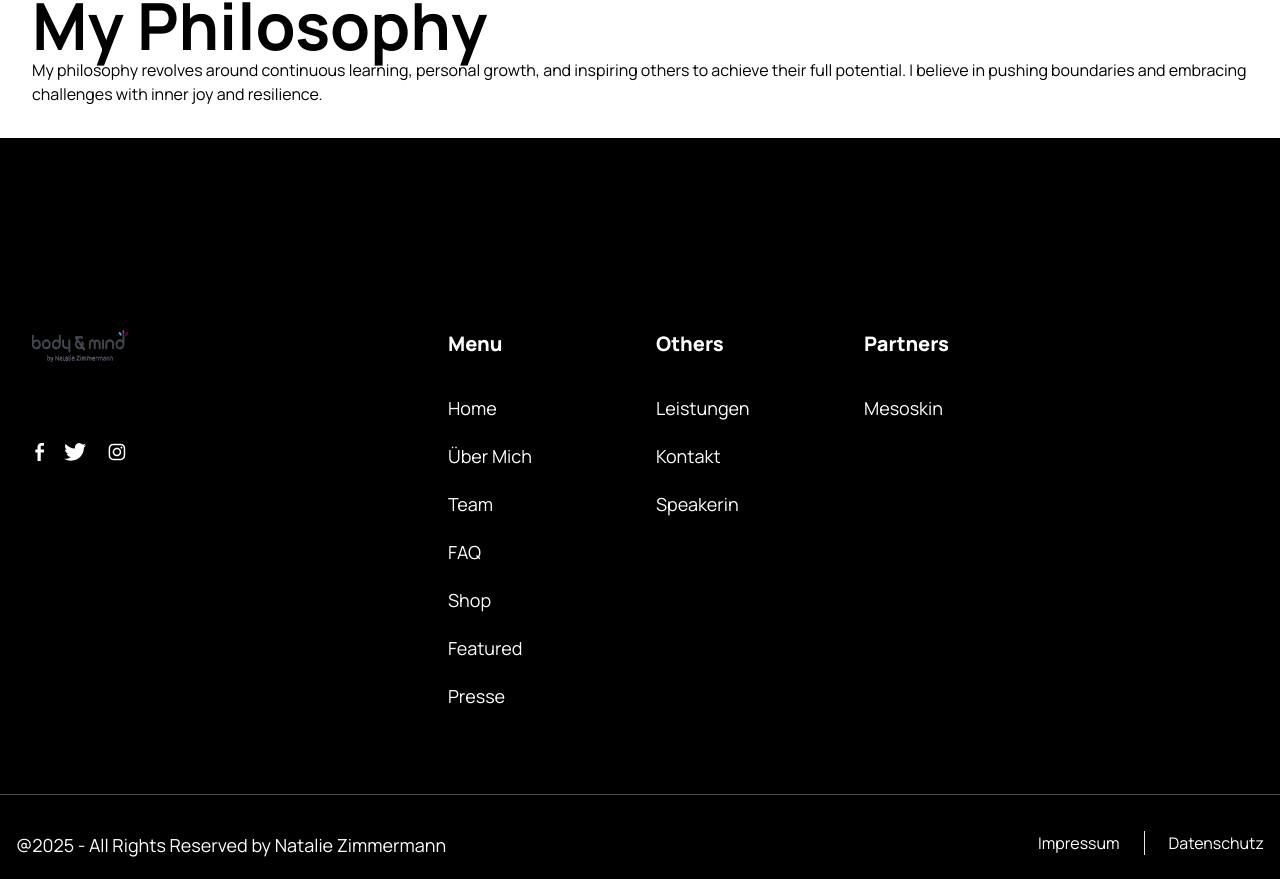
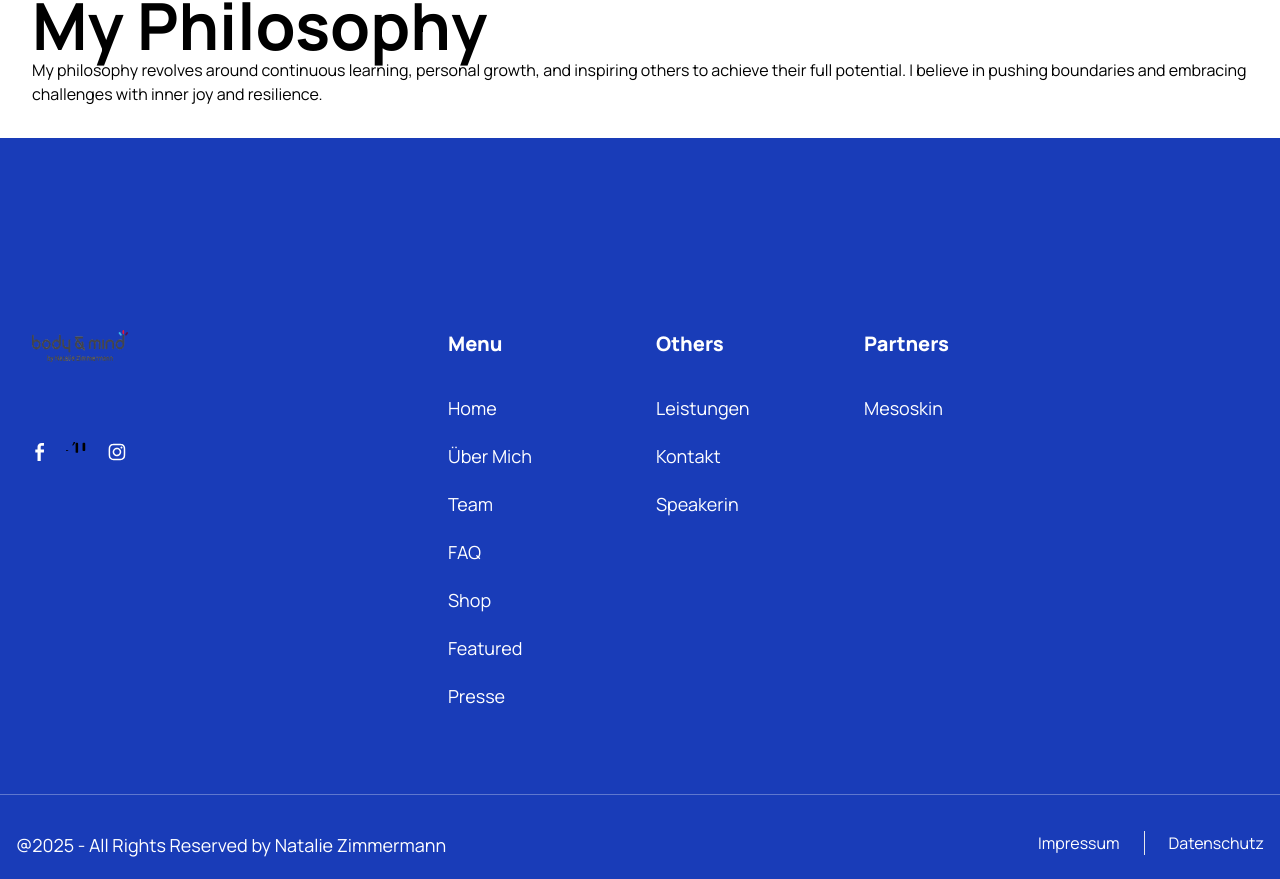
Before and after one commit to Nagacash/bodyandmind2, a Next.js app: page /about-me in a window 1280 px wide. Shown: the part 525-1404 px from the top of the page. Built offline with nearby package versions, Linux system fonts and the light colour scheme.

Commit message:
first commit

```diff
--- a/src/app/components/Home/AboutUs/index.tsx
+++ b/src/app/components/Home/AboutUs/index.tsx
@@ -42,6 +42,17 @@ const Aboutus = () => {
             alt='dots-image'
             className='absolute bottom-1 -left-20 w-auto h-auto'
           />
+          {/* Call to Action for Book */}
+          <motion.div
+            initial={{ opacity: 0, y: -50 }}
+            whileInView={{ opacity: 1, y: 0 }}
+            transition={{ duration: 0.8, delay: 0.1 }}
+            className="text-center bg-red-600 text-white p-4 rounded-lg mb-10 shadow-lg">
+            <p className="text-xl font-bold mb-2">Mein neues Buch ist da!</p>
+            <Link href="/shop" className="text-lg underline hover:no-underline">
+              Jetzt im Shop erhältlich!
+            </Link>
+          </motion.div>
           <motion.p
             initial={{ opacity: 0, y: 20 }}
             whileInView={{ opacity: 1, y: 0 }}
@@ -66,9 +77,9 @@ const Aboutus = () => {
                     whileInView={{ opacity: 1, y: 0 }}
                     transition={{ duration: 0.5, delay: i * 0.2 }}
                     key={i}
-                    className='hover:bg-white bg-black rounded-3xl p-8 shadow-xl group flex flex-col justify-between min-h-[500px]'>
+                    className='hover:bg-blue-600 bg-blue-800 rounded-3xl p-8 shadow-xl group flex flex-col justify-between min-h-[500px]'>
                     <div className="flex-grow">
-                      <h5 className={`group-hover:text-black mb-5 ${bebasNeue.className}`}>
+                      <h5 className={`group-hover:text-white mb-5 ${bebasNeue.className}`}>
                         {item.heading}
                       </h5>
                     <div className="w-full h-64">
@@ -80,7 +91,7 @@ const Aboutus = () => {
                         className='w-full h-full object-cover'
                       />
                     </div>
-                      <p className='text-lg font-normal text-white group-hover:text-black mb-5 mt-8 whitespace-pre-line'>
+                      <p className='text-white group-hover:text-white mb-5 mt-8 whitespace-pre-line'>
                         {item.paragraph}
                       </p>
                     </div>
--- a/src/app/components/Home/Digital/index.tsx
+++ b/src/app/components/Home/Digital/index.tsx
@@ -11,7 +11,7 @@ const Digital = () => {
   return (
     <section className='relative bg-cover bg-center overflow-hidden py-16'>
       <div className='container mx-auto max-w-7xl px-4'>
-                  <div className="rounded-3xl bg-black bg-no-repeat bg-right-top lg:pb-40 pb-20 relative overflow-hidden shadow-lg">          <div className='grid grid-cols-1 lg:grid-cols-1 xl:grid-cols-2'>
+                  <div className="rounded-3xl bg-blue-800 bg-no-repeat bg-right-top lg:pb-40 pb-20 relative overflow-hidden shadow-lg">          <div className='grid grid-cols-1 lg:grid-cols-1 xl:grid-cols-2'>
             {/* COLUMN-1 */}
             <motion.div
               initial={{ opacity: 0, x: -50 }}
--- a/src/app/components/Home/Joinus/index.tsx
+++ b/src/app/components/Home/Joinus/index.tsx
@@ -59,7 +59,7 @@ Personaltraining, Workshops, Seminare - Wir sind offen für eine Zusammenarbeit
             <div className='sm:mr-3'>
               <Link
                 href='#'
-                className='w-full sm:w-auto text-xl text-white font-semibold text-center rounded-xl sm:rounded-full bg-black py-5 px-12 hover:bg-darkmode duration-300'>
+                className='w-full sm:w-auto text-xl text-white font-semibold text-center rounded-xl sm:rounded-full bg-blue-600 py-5 px-12 hover:bg-blue-800 duration-300'>
                 Join!
               </Link>
             </div>
--- a/src/app/components/Layout/Footer/index.tsx
+++ b/src/app/components/Layout/Footer/index.tsx
@@ -26,7 +26,7 @@ const footer = () => {
   }, [])
 
   return (
-    <div className='bg-black' id='first-section'>
+    <div className='bg-blue-800' id='first-section'>
       <div className='container mx-auto max-w-2xl pt-48 pb-16 px-4 sm:px-6 lg:max-w-7xl lg:px-8'>
         <div className='grid grid-cols-1 gap-y-10 gap-x-16 sm:grid-cols-2 lg:grid-cols-12 xl:gap-x-8'>
           {/* COLUMN-1 */}
@@ -36,7 +36,7 @@ const footer = () => {
             </div>
             <div className='flex items-center gap-4'>
               <div className='footer-icons relative w-[15px] h-[20px]'>
-                <Link href='https://facebook.com'>
+                <Link href='https://www.facebook.com/natalie.zimmermann.94'>
                   <Image
                     src={'/images/footer/vec.svg'}
                     alt='facebook'
@@ -46,17 +46,17 @@ const footer = () => {
                 </Link>
               </div>
               <div className='footer-icons relative w-[25px] h-[20px]'>
-                <Link href='https://twitter.com'>
+                <Link href='https://tiktok.com'>
                   <Image
-                    src={'/images/footer/twitter.svg'}
-                    alt='twitter'
+                    src={'/images/footer/tiktok.svg'}
+                    alt='tiktok'
                     fill
                     className="object-contain"
                   />
                 </Link>
               </div>
               <div className='footer-icons relative w-[25px] h-[20px]'>
-                <Link href='https://instagram.com'>
+                <Link href='https://www.instagram.com/nataliezimmermann_ger/'>
                   <Image
                     src={'/images/footer/instagram.svg'}
                     alt='instagram'
```
Also changed, not shown: public/images/footer/tiktok.svg (added).
